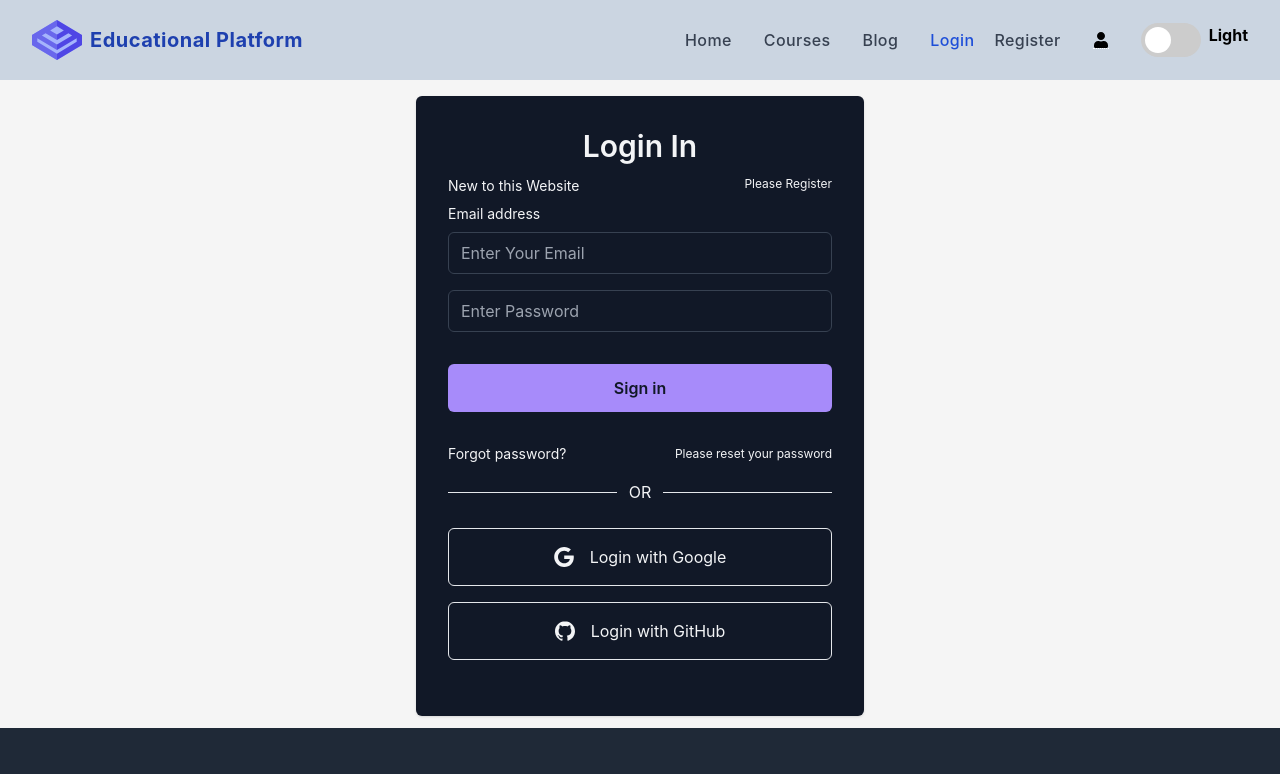
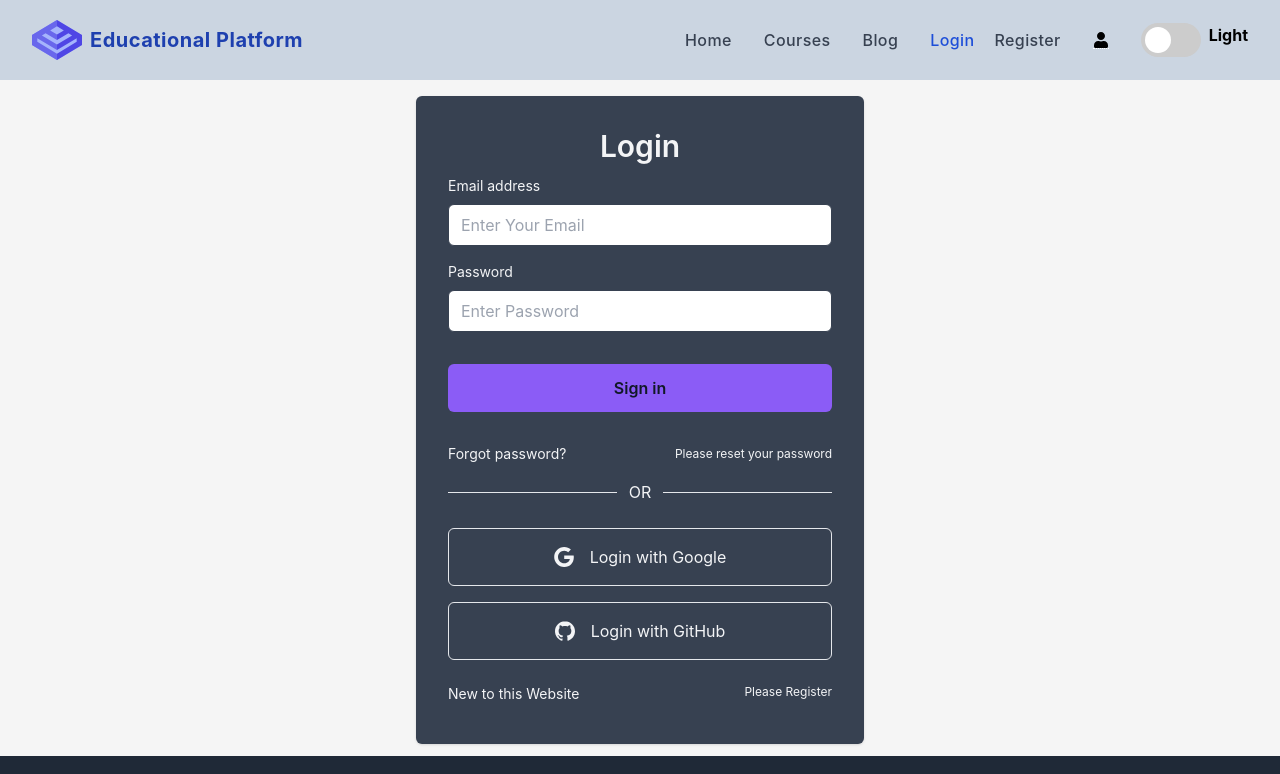
Before and after one commit to anisa6121/learning-platfor, a React (Create React App) app: page /login in a window 1280 px wide. Shown: the top 774 px of the page. Built offline with nearby package versions, Linux system fonts and the light colour scheme; no server answers.

Commit message:
redirect

```diff
--- a/src/Routes/PrivateRoute/PrivateRoute.js
+++ b/src/Routes/PrivateRoute/PrivateRoute.js
@@ -13,13 +13,14 @@ const PrivateRoute = ({children}) => {
 
 	}
 
-    if (!user) {
-
-  return <Navigate to="/login" state={{ from: location }} replace></Navigate>;
-}
+  if (user) {
+      return children;
 
 
-	return children;
+}
+return <Navigate to="/login" state={{ from: location }} replace></Navigate>;
+
+
 
 };
 
--- a/src/components/Login/Login.js
+++ b/src/components/Login/Login.js
@@ -95,21 +95,11 @@ setError(error.message)
 		};
 
     return (
-		<div className="mx-auto mt-4 w-full max-w-md p-4 rounded-md shadow sm:p-8 bg-gray-900 text-gray-100 mb-3">
+		<div className="mx-auto mt-4 w-full max-w-md p-4 rounded-md shadow sm:p-8 bg-gray-700 text-gray-100 mb-3">
 			<h2 className="mb-3 text-3xl font-semibold text-center">
-				Login In
+				Login
 			</h2>
 
-			<div className="flex justify-between">
-				<p className="text-sm">New to this Website</p>
-
-				<Link
-					to="/register"
-					className="text-xs hover:underline mb-3"
-				>
-					Please Register
-				</Link>
-			</div>
 			<form
 				onSubmit={handleSubmit}
 				noValidate=""
@@ -137,24 +127,31 @@ setError(error.message)
 							name="email"
 							id="email"
 							placeholder="Enter Your Email"
-							className="w-full px-3 py-2 border rounded-md border-gray-700 bg-gray-900 text-gray-100 focus:dark:border-violet-400"
+							className="w-full px-3 py-2 border rounded-md border-gray-700 bg-white text-black focus:dark:border-violet-400"
 						/>
 					</div>
 
 					<div className="space-y-2">
+						<label
+							for="email"
+							className="block text-sm"
+						>
+							Password
+						</label>
+
 						<input
 							required
 							type="password"
 							name="password"
 							id="password"
 							placeholder="Enter Password"
-							className="w-full px-3 py-2 border rounded-md border-gray-700 bg-gray-900 text-gray-100 focus:dark:border-violet-400"
+							className="w-full px-3 py-2 border rounded-md border-gray-700 bg-white  text-black focus:dark:border-violet-400"
 						/>
 					</div>
 				</div>
 				<button
 					type="submit"
-					className="w-full px-8 py-3 font-semibold rounded-md bg-violet-400 text-gray-900"
+					className="w-full px-8 py-3 font-semibold rounded-md bg-violet-500 text-gray-900"
 				>
 					Sign in
 				</button>
@@ -209,6 +206,16 @@ setError(error.message)
 					<p>Login with GitHub</p>
 				</button>
 			</div>
+			<div className="flex justify-between">
+				<p className="text-sm">New to this Website</p>
+
+				<Link
+					to="/register"
+					className="text-xs hover:underline mb-3"
+				>
+					Please Register
+				</Link>
+			</div>
 
 			<p className="text-lg  text-white-700">{error}</p>
 		</div>
--- a/src/components/Register/Register.js
+++ b/src/components/Register/Register.js
@@ -1,6 +1,6 @@
 import React, { useState } from 'react';
 import { useContext } from 'react';
-import { Link } from 'react-router-dom';
+import { Link, useNavigate } from 'react-router-dom';
 import { AuthContext } from '../Context/AuthProvider/AuthProvider';
 
 const Register = () => {
@@ -8,6 +8,8 @@ const Register = () => {
 	const { createUser, updateUserProfile } = useContext(AuthContext);
 
 	const [error, setError] = useState("");
+
+	const navigate = useNavigate()
 	const handleSubmit = event => {
 	  event.preventDefault()
 
@@ -30,6 +32,7 @@ const Register = () => {
 				setError("")
 				form.reset()
 				handleUserProfile(name, photoURL);
+				navigate("/")
 			})
 
 			.catch(error => {
@@ -141,7 +144,7 @@ const Register = () => {
 					<div>
 						<button
 							type="submit"
-							className="w-full px-8 py-3 font-semibold rounded-md bg-blue-600 text-white"
+							className="w-full px-8 py-3 font-semibold rounded-md bg-violet-500 text-white"
 						>
 							Sign Up
 						</button>
```
